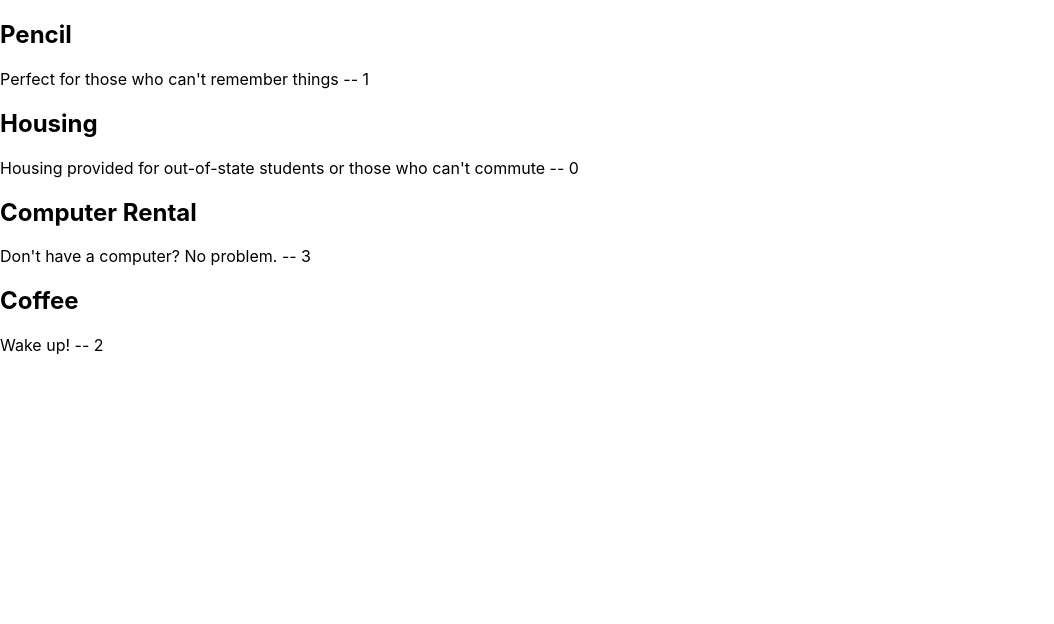
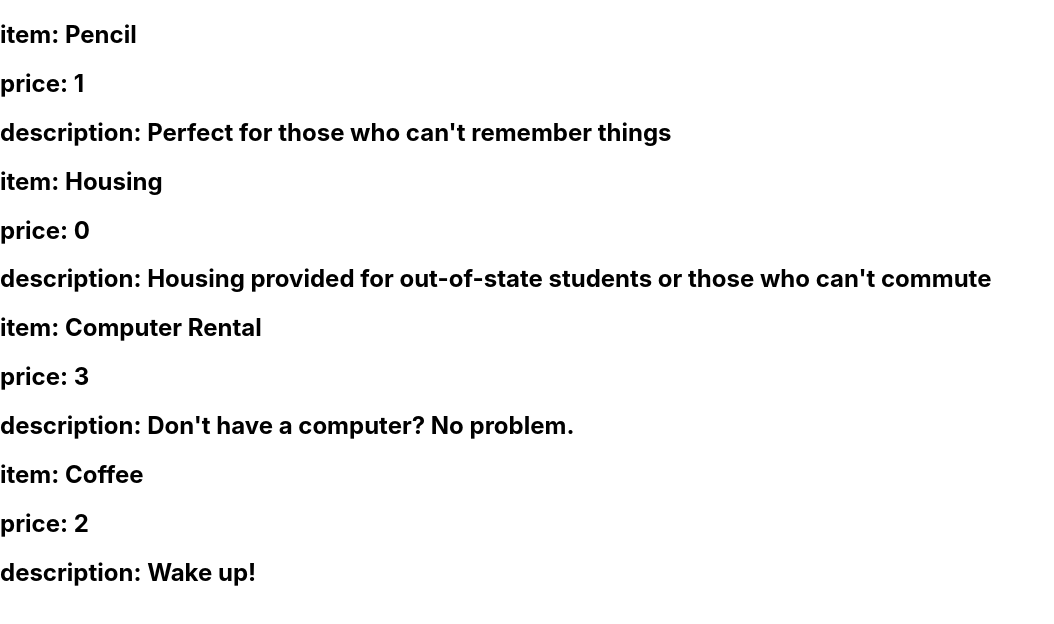
Before and after one commit to robscafe433/https---github.com-robscafe433-react-to-do-list, a React (Create React App) app: page / in a window 1280 px wide. Shown: the top 624 px of the page, without its empty margins (0-1054 px from the left). Built offline with nearby package versions, Linux system fonts and the light colour scheme.

Commit message:
continued practice in passing whole objects instead of object.property

```diff
--- a/src/App.js
+++ b/src/App.js
@@ -1,13 +1,14 @@
 import React from "react";
-import productsData from "./schoolProductsData";
-import Product from "./Components/Products";
+import Joke from "./Components/Joke";
+import Products from "./Components/Products";
+import jokesData from "./jokesData";
+import schoolsProduct from "./schoolProductsData";
 
 const App = () => {
-    const productsComponent = productsData.map((item) => {
-        return <Product key={item.id} product={item} />;
+    const schoolDataDisplay = schoolsProduct.map((item) => {
+        return <Products generalInfo={item} />;
     });
-
-    return <div>{productsComponent}</div>;
+    return <div>{schoolDataDisplay}</div>;
 };
 
 export default App;
--- a/src/Components/Joke.js
+++ b/src/Components/Joke.js
@@ -1,17 +1,11 @@
 import React from "react";
-import jokesData from "../jokesData";
 
 const Joke = (props) => {
-    const jokesComponent2 = jokesData.map((joke) => {
-        return (
-            <div>
-                {joke.question}
-                <h2>The answer is: {props.answer}</h2>
-            </div>
-        );
-    });
-
-    return <div>{jokesComponent2}</div>;
+    return (
+        <div>
+            <h2>Question is: {props.question}</h2>
+            <h2>Answer is: {props.answer}</h2>
+        </div>
+    );
 };
-
 export default Joke;
--- a/src/Components/Products.js
+++ b/src/Components/Products.js
@@ -3,13 +3,10 @@ import React from "react";
 const Products = (props) => {
     return (
         <div>
-            <h2>{props.product.name}</h2>
-
-            <p>
-                {props.product.description} -- {props.product.price}
-            </p>
+            <h2>item: {props.generalInfo.name}</h2>
+            <h2>price: {props.generalInfo.price}</h2>
+            <h2>description: {props.generalInfo.description}</h2>
         </div>
     );
 };
-
 export default Products;
--- a/src/Components/ToDoItem.js
+++ /dev/null
@@ -1,12 +0,0 @@
-import React from "react";
-
-const ToDoItem = () => {
-    return (
-        <div className="todo-item">
-            <input type="checkbox" />
-            <p>Placeholder text here</p>
-        </div>
-    );
-};
-
-export default ToDoItem;
--- a/src/index.js
+++ b/src/index.js
@@ -3,8 +3,8 @@ import ReactDOM from "react-dom";
 import "./index.css";
 import App from "./App";
 import reportWebVitals from "./reportWebVitals";
-import react from "react";
-import MyInfo from "./Components/ToDoItem.js";
+
+
 
 ReactDOM.render(<App />, document.getElementById("root"));
 
```
Also changed, not shown: src/Components/MainContent.js (deleted, +0 -16 lines), src/Joke.js (deleted, +0 -12 lines).
